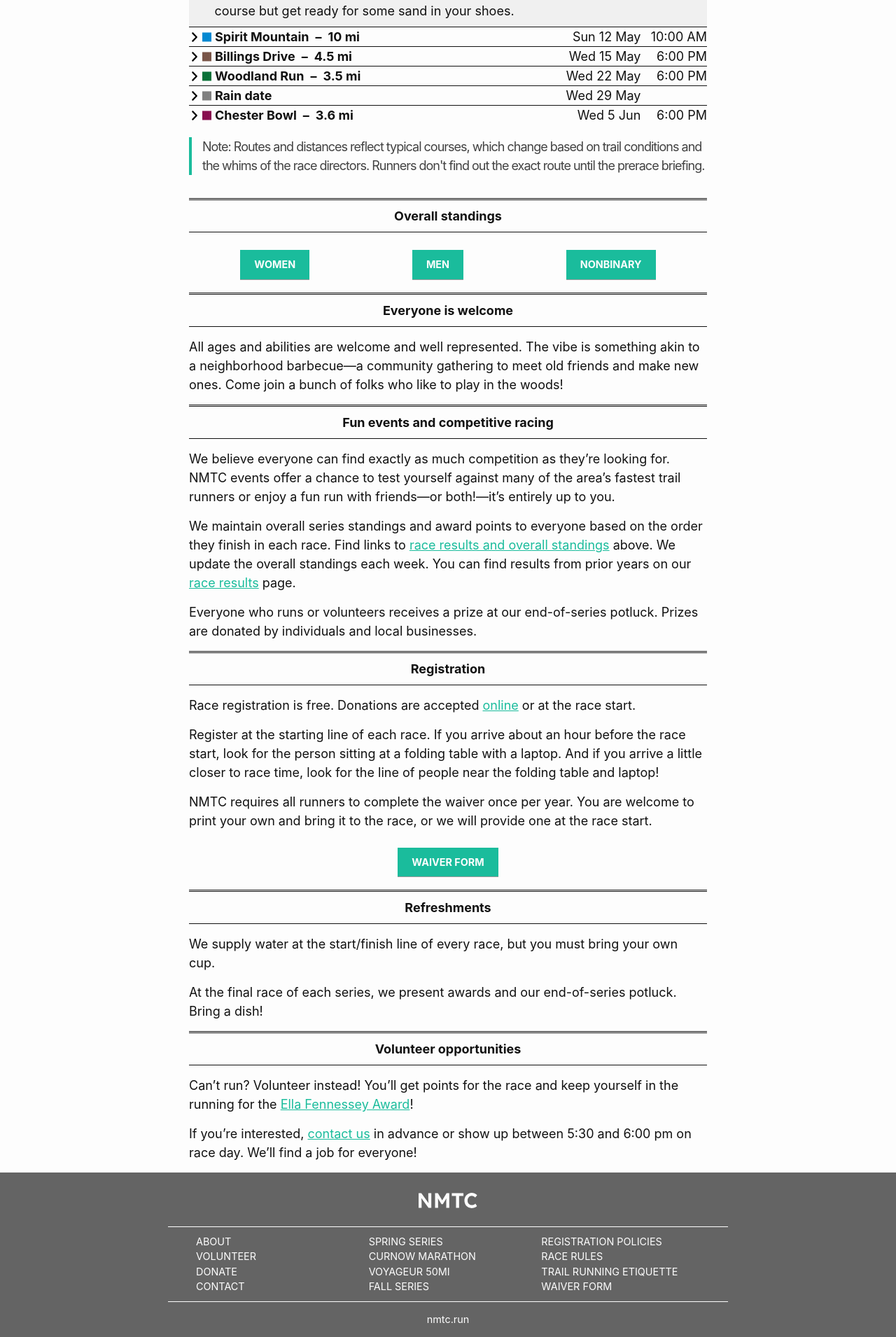
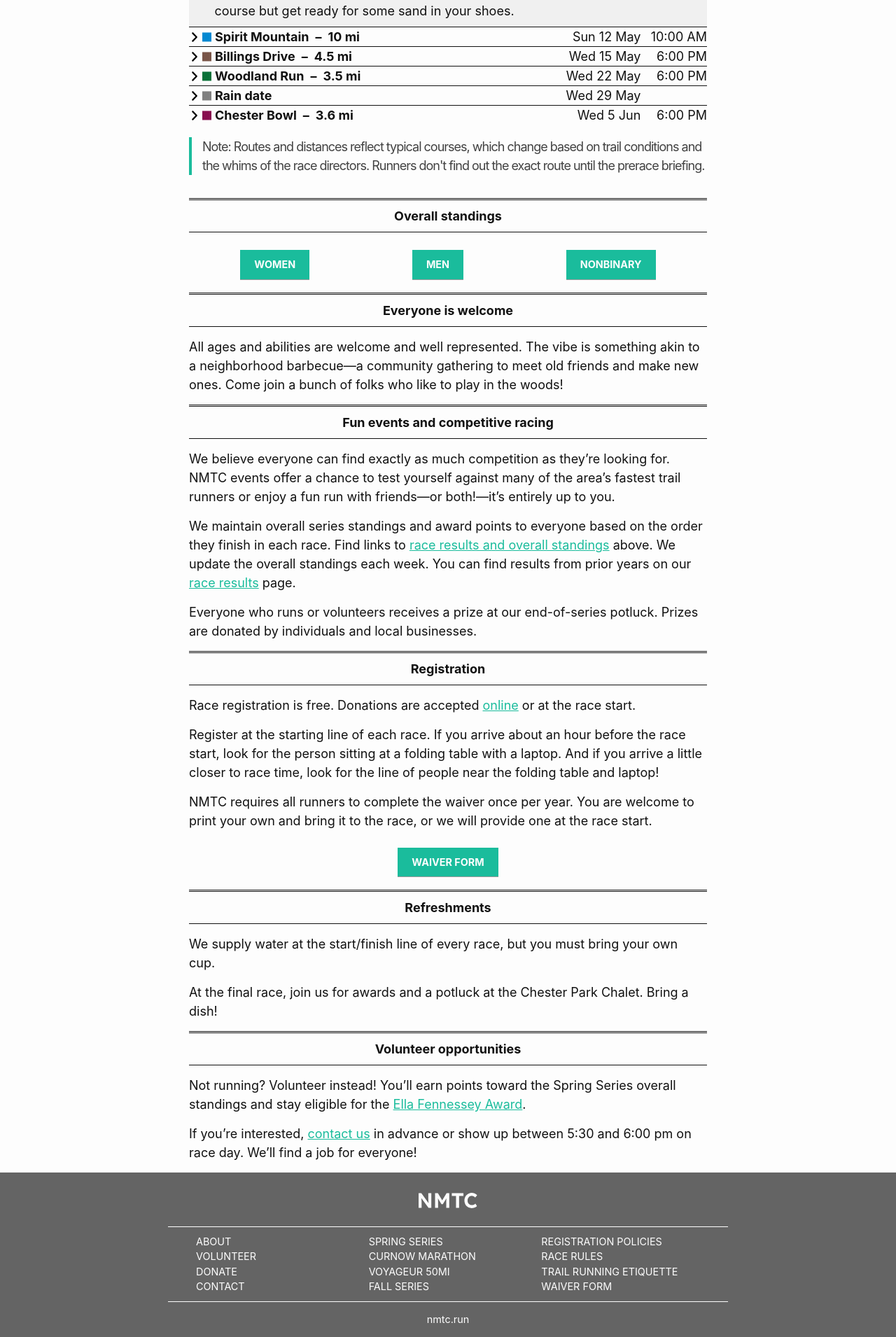
Before and after one commit to nmtc-run/nmtc-run.github.io, a Jekyll site: the page built from pages/series-spring.md, in a window 1280 px wide. Shown: the part 1973-3883 px from the top of the page at 70% size. Built offline with Jekyll 4.4.1, drawn with Linux system fonts in a browser that asks for light colours.

Commit message:
minor design tweaks

```diff
--- a/_includes/news-feed.html
+++ b/_includes/news-feed.html
@@ -3,7 +3,7 @@
   <div id="updates-spotlight">[Loading...]</div>
 </div>
 <div class="news-right" id="news-right">
-  <div class="news-heading"></div>
+  <div class="news-heading" style="display:none;"></div>
   <div class="" id="updates-feed"></div>
   <div class="news-button container" style="display:flex;padding: 0.5em;">
     <a href="https://www.facebook.com/runnmtc/" style="margin: 0 auto;text-decoration:none;" target="_blank">
--- a/_includes/series-details.md
+++ b/_includes/series-details.md
@@ -1,3 +1,12 @@
+{% assign springFall = '' %}
+{% assign potluck = '' %}
+{% if page.permalink == '/spring-series/' %}
+  {% assign springFall = 'Spring' %}
+  {% assign potluck = 'at the Chester Park Chalet' %}
+{% else if page.permalink == '/fall-series/' %}
+  {% assign springFall = 'Fall' %}
+  {% assign potluck = 'at the Lester Amity Chalet' %}
+{% endif %}
 
 # Everyone is welcome
 
@@ -29,10 +38,10 @@ NMTC requires all runners to complete the waiver once per year. You are welcome
 
 We supply water at the start/finish line of every race, but you must bring your own cup.
 
-At the final race of each series, we present awards and our end-of-series potluck. Bring a dish!
+At the final race, join us for awards and a potluck {{ potluck }}. Bring a dish!
 
 # Volunteer opportunities
 
-Can't run? Volunteer instead! You'll get points for the race and keep yourself in the running for the [Ella Fennessey Award](/fennessey)!
+Not running? Volunteer instead! You'll earn points toward the {{ springFall }} Series overall standings and stay eligible for the [Ella Fennessey Award](/fennessey).
 
 If you're interested, [contact us](/contact) in advance or show up between 5:30 and 6:00 pm on race day. We'll find a job for everyone!
--- a/_layouts/series.html
+++ b/_layouts/series.html
@@ -304,7 +304,7 @@ layout: default
 
 <div class="event-content">
     {% capture seriesDetails %}
-      {% include series-details.md%}
+      {% include series-details.md %}
     {% endcapture %}
     {{ seriesDetails | markdownify }}
 </div>
--- a/_sass/nmtc/_news-feed.scss
+++ b/_sass/nmtc/_news-feed.scss
@@ -175,7 +175,7 @@ a.right-item:hover .right-headline {
     border: none;
     border-top: 1px solid #bdbdbd;
     border-bottom: 1px solid #bdbdbd;
-    max-height: 50vh;
+    // max-height: 50vh;
    }
 
    .right-image {
```
